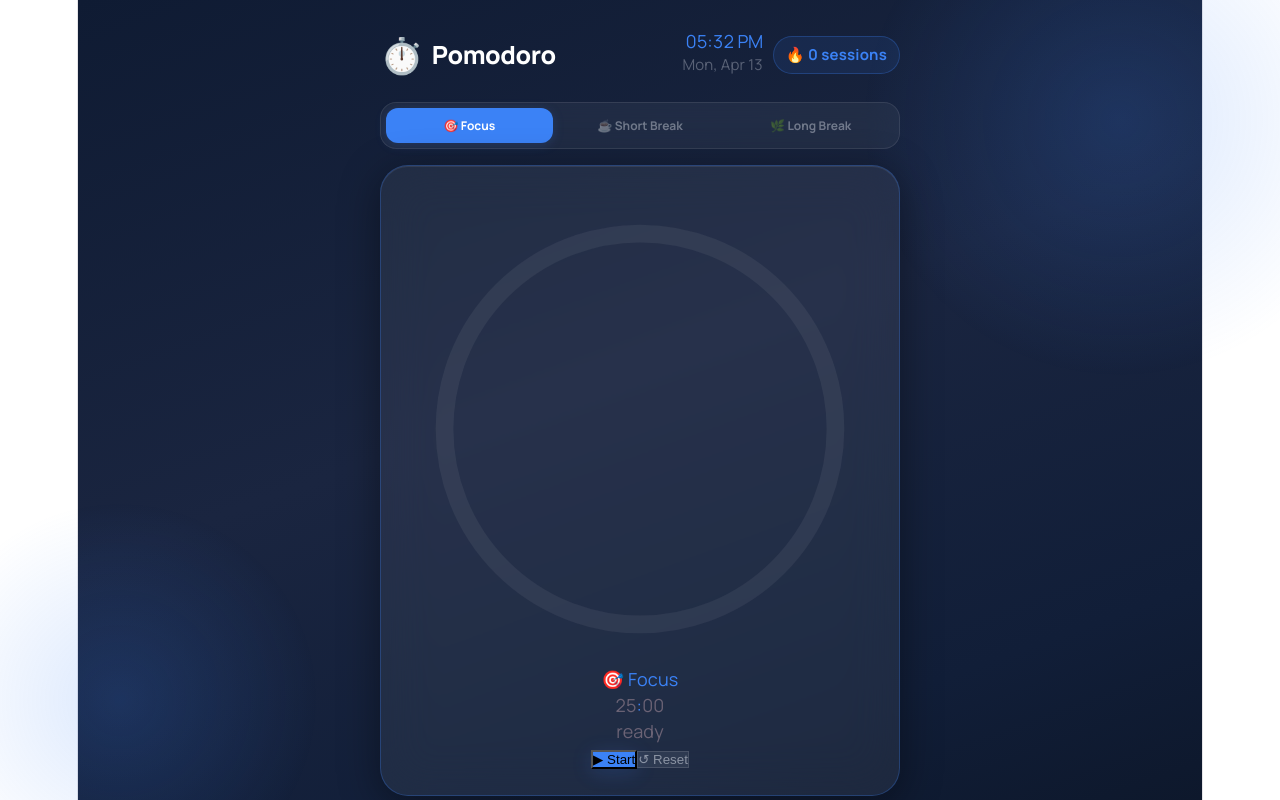
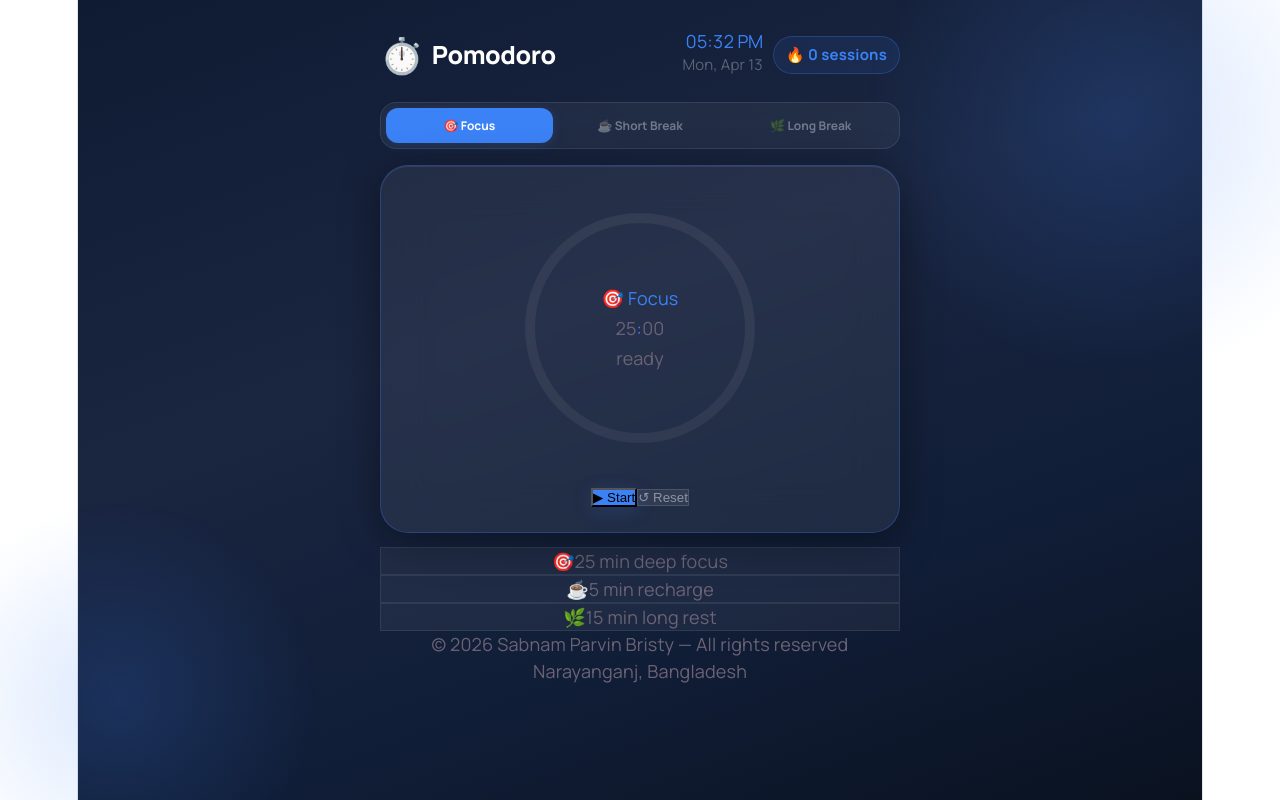
Before and after one commit to sabnamparvinbristy/Pomodoro-Timer, a React (Vite) app: page / in a window 1280 px wide. Shown: the top 800 px of the page. Built offline with nearby package versions, Linux system fonts and the light colour scheme; a web font is replaced by a local one.

Commit message:
ring updated

```diff
--- a/src/App.css
+++ b/src/App.css
@@ -114,3 +114,143 @@
   padding: 32px 28px 24px;
   margin-bottom: 14px;
 }
+/* ring */
+.ring-wrap {
+  position: relative;
+  width: 260px;
+  height: 260px;
+  margin: 0 auto 24px;
+}
+.ring-svg {
+  width: 100%;
+  height: 100%;
+}
+.ring-inner {
+  position: absolute;
+  inset: 0;
+  display: flex;
+  flex-direction: column;
+  align-items: center;
+  justify-content: center;
+  gap: 4px;
+}
+/* ring */
+.ring-wrap {
+  position: relative;
+  width: 260px;
+  height: 260px;
+  margin: 0 auto 24px;
+}
+.ring-svg {
+  width: 100%;
+  height: 100%;
+}
+.ring-inner {
+  position: absolute;
+  inset: 0;
+  display: flex;
+  flex-direction: column;
+  align-items: center;
+  justify-content: center;
+  gap: 4px;
+}
+/* ring */
+.ring-wrap {
+  position: relative;
+  width: 260px;
+  height: 260px;
+  margin: 0 auto 24px;
+}
+.ring-svg {
+  width: 100%;
+  height: 100%;
+}
+.ring-inner {
+  position: absolute;
+  inset: 0;
+  display: flex;
+  flex-direction: column;
+  align-items: center;
+  justify-content: center;
+  gap: 4px;
+}
+/* ring */
+.ring-wrap {
+  position: relative;
+  width: 260px;
+  height: 260px;
+  margin: 0 auto 24px;
+}
+.ring-svg {
+  width: 100%;
+  height: 100%;
+}
+.ring-inner {
+  position: absolute;
+  inset: 0;
+  display: flex;
+  flex-direction: column;
+  align-items: center;
+  justify-content: center;
+  gap: 4px;
+}
+/* ring */
+.ring-wrap {
+  position: relative;
+  width: 260px;
+  height: 260px;
+  margin: 0 auto 24px;
+}
+.ring-svg {
+  width: 100%;
+  height: 100%;
+}
+.ring-inner {
+  position: absolute;
+  inset: 0;
+  display: flex;
+  flex-direction: column;
+  align-items: center;
+  justify-content: center;
+  gap: 4px;
+}
+/* ring */
+.ring-wrap {
+  position: relative;
+  width: 260px;
+  height: 260px;
+  margin: 0 auto 24px;
+}
+.ring-svg {
+  width: 100%;
+  height: 100%;
+}
+.ring-inner {
+  position: absolute;
+  inset: 0;
+  display: flex;
+  flex-direction: column;
+  align-items: center;
+  justify-content: center;
+  gap: 4px;
+}
+/* ring */
+.ring-wrap {
+  position: relative;
+  width: 260px;
+  height: 260px;
+  margin: 0 auto 24px;
+}
+.ring-svg {
+  width: 100%;
+  height: 100%;
+}
+.ring-inner {
+  position: absolute;
+  inset: 0;
+  display: flex;
+  flex-direction: column;
+  align-items: center;
+  justify-content: center;
+  gap: 4px;
+}
```
